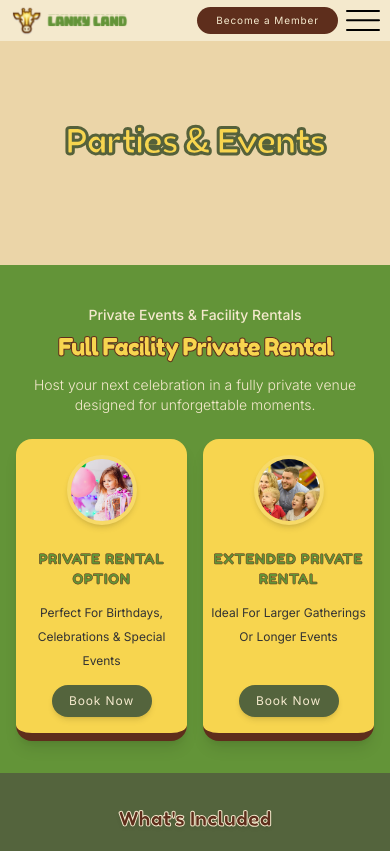
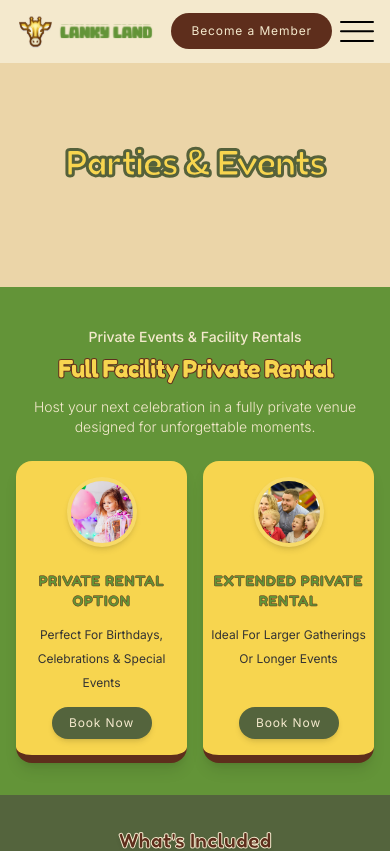
Before and after one commit to hg4786/play-atrium, a React (Vite) app: page /parties-events in a window 390 px wide. Shown: the top 851 px of the page. Built offline with nearby package versions, Linux system fonts and the light colour scheme.

Commit message:
fix navbar height in mobile view

```diff
--- a/client/components/Navbar.tsx
+++ b/client/components/Navbar.tsx
@@ -10,13 +10,13 @@
 
   return (
     <header className="bg-beige relative z-50 w-full">
-      <div className="flex items-center justify-between px-2.5 py-1 sm:px-6 sm:py-2 md:px-8 lg:px-14 lg:py-2">
+      <div className="flex items-center justify-between px-4 py-3 sm:px-6 sm:py-4 md:px-8 lg:px-14 lg:py-4">
         {/* Logo */}
         <Link to="/">
           <img
             src="/logo.svg"
             alt="Play Atrium Logo"
-            className="h-auto w-[120px] sm:w-[150px] md:w-[200px] lg:w-[250px] xl:w-[300px]"
+            className="h-auto w-[140px] sm:w-[150px] md:w-[200px] lg:w-[250px] xl:w-[300px]"
           />
         </Link>
 
@@ -36,7 +36,7 @@
 
         {/* Mobile Menu Button & become a member */}
         <div className="flex lg:hidden items-center gap-2">
-          <button className="bg-brown text-[#F4E9CD] px-[19px] py-1.5 rounded-full text-[10px] tracking-[0.9px] hover:opacity-90 transition-opacity whitespace-nowrap">
+          <button className="bg-brown text-[#F4E9CD] px-5 py-2.5 rounded-full text-xs tracking-[0.9px] hover:opacity-90 transition-opacity whitespace-nowrap">
             Become a Member
           </button>
           <button
```
